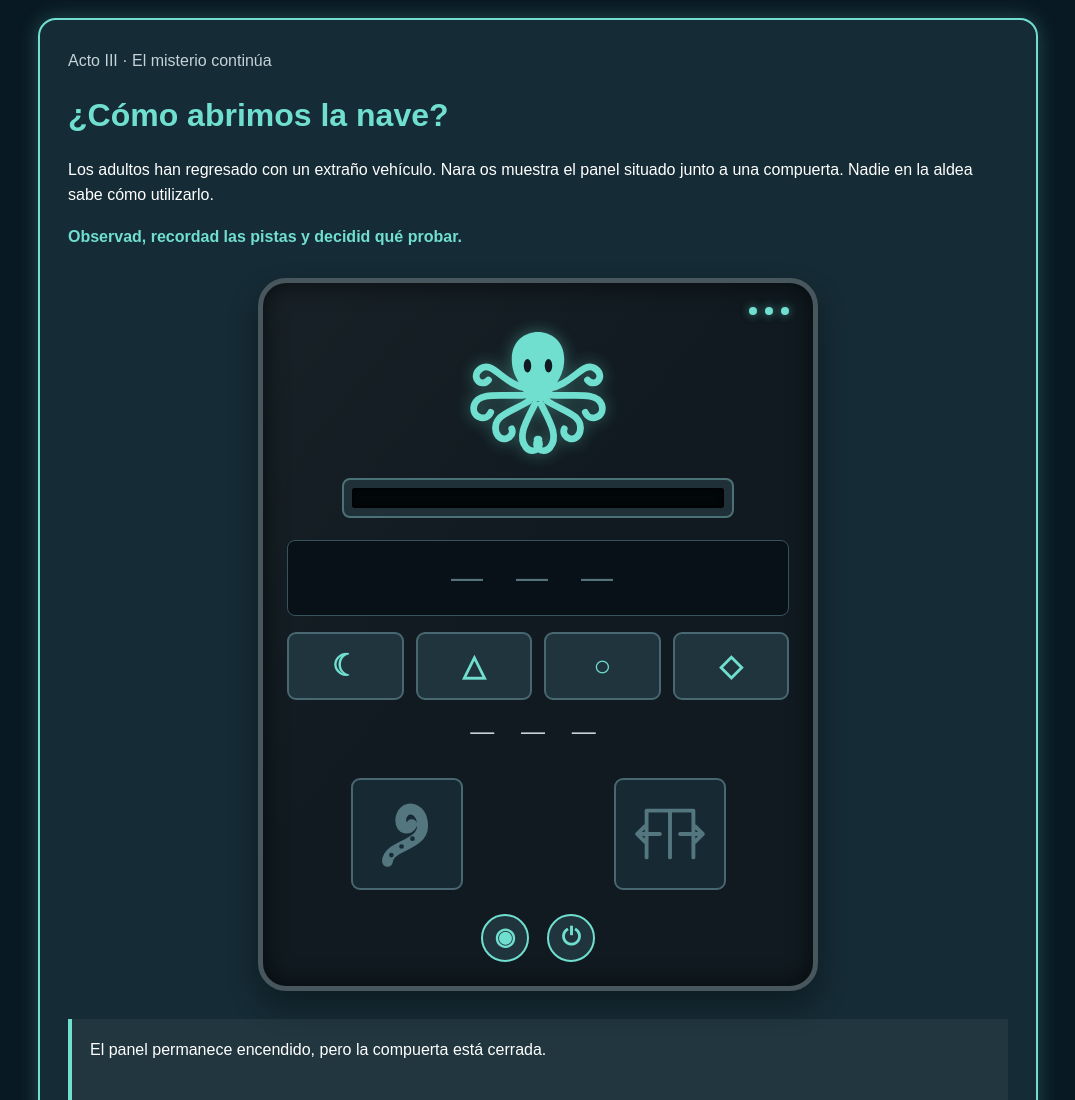
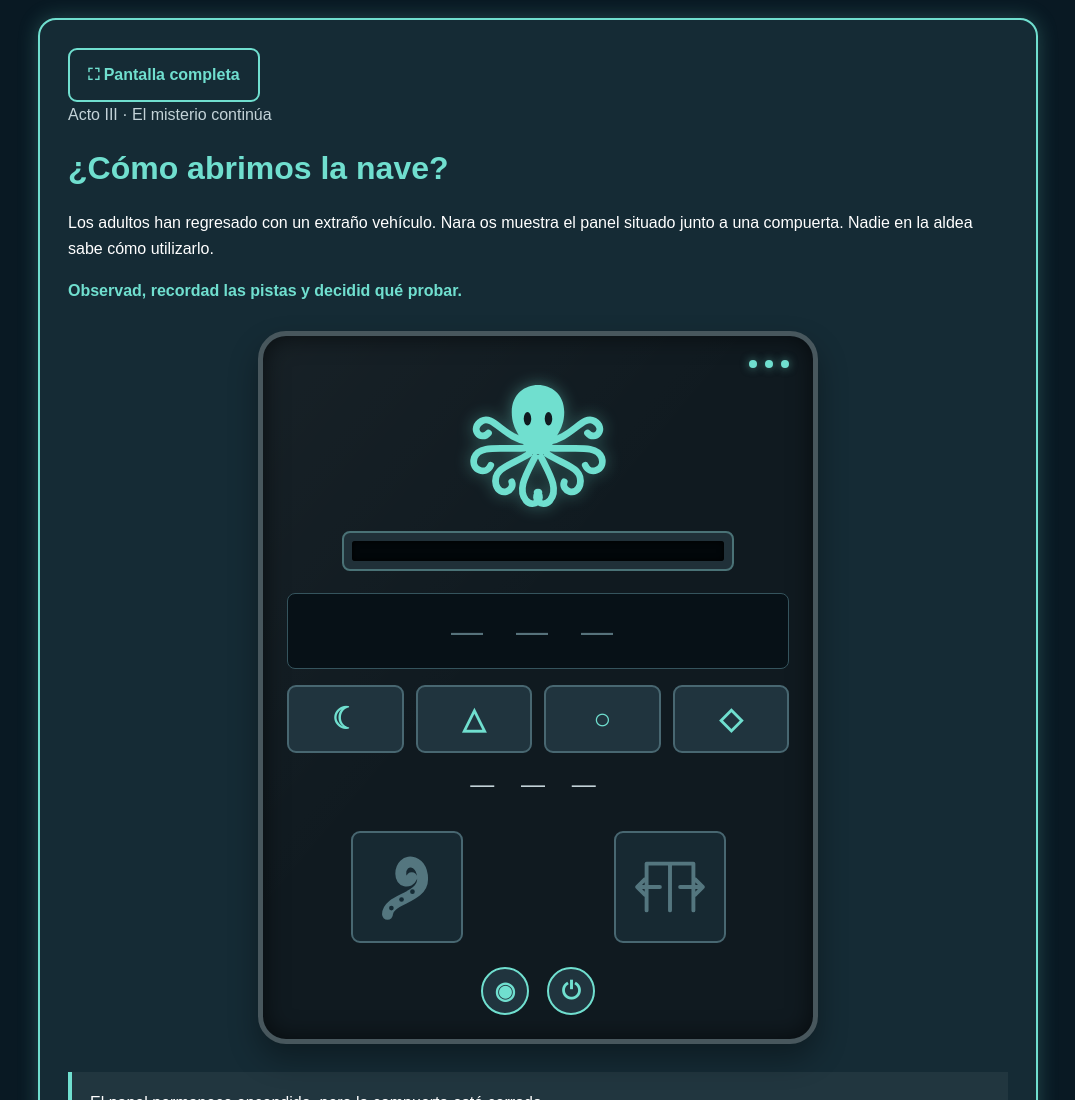
Before and after one commit to patrickjamesspillane/kleptomystery, a plain HTML site: page index.html in a window 1280 px wide. Shown: the top 1100 px of the page, without its empty margins (102-1177 px from the left). Drawn offline with Linux system fonts and the light colour scheme.

Commit message:
Update index.html

```diff
--- a/index.html
+++ b/index.html
@@ -12,6 +12,17 @@
 <body>
   <main class="puzzle">
 
+    <div class="fullscreen-controls">
+  <button
+    id="fullscreen-button"
+    class="secondary"
+    type="button"
+  >
+    ⛶ Pantalla completa
+  </button>
+</div>
+
+<p id="fullscreen-message" role="status" hidden></p>
     <header>
       <p class="chapter">Acto III · El misterio continúa</p>
       <h1>¿Cómo abrimos la nave?</h1>
```
